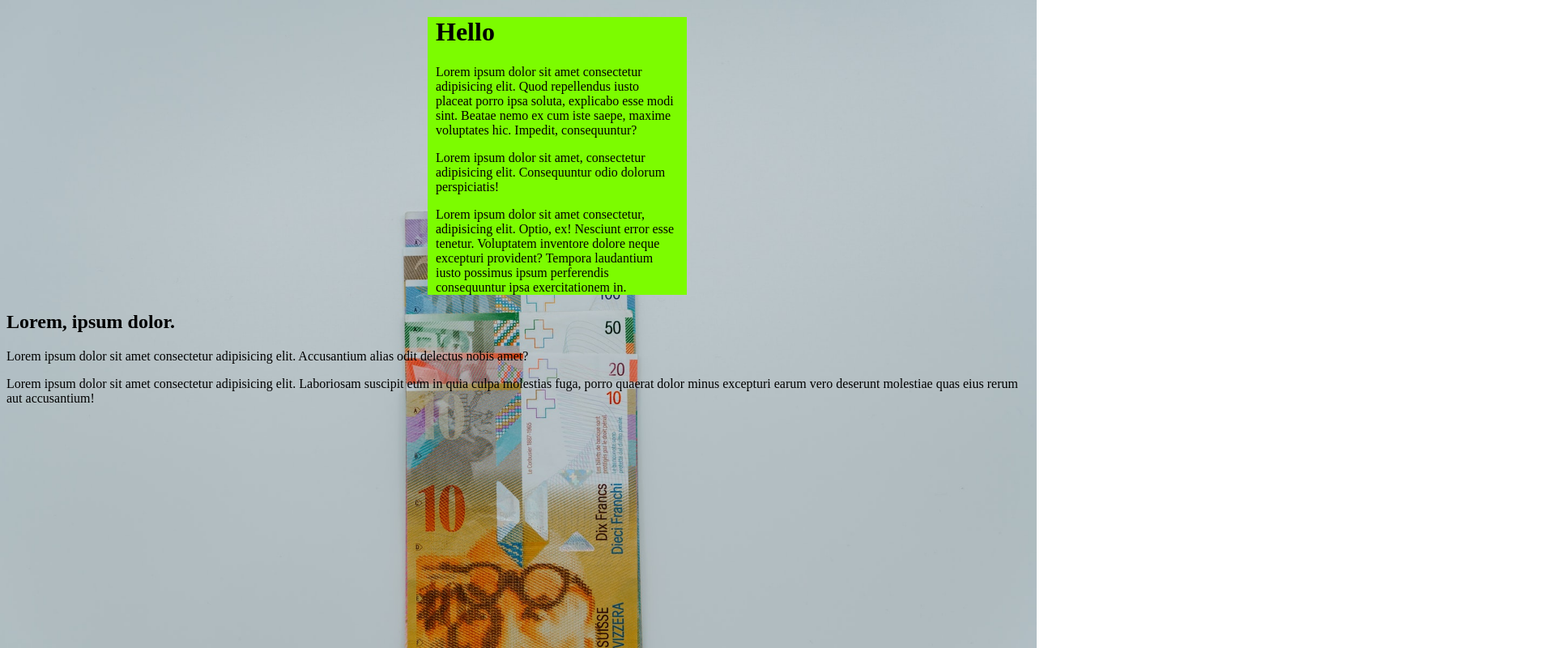
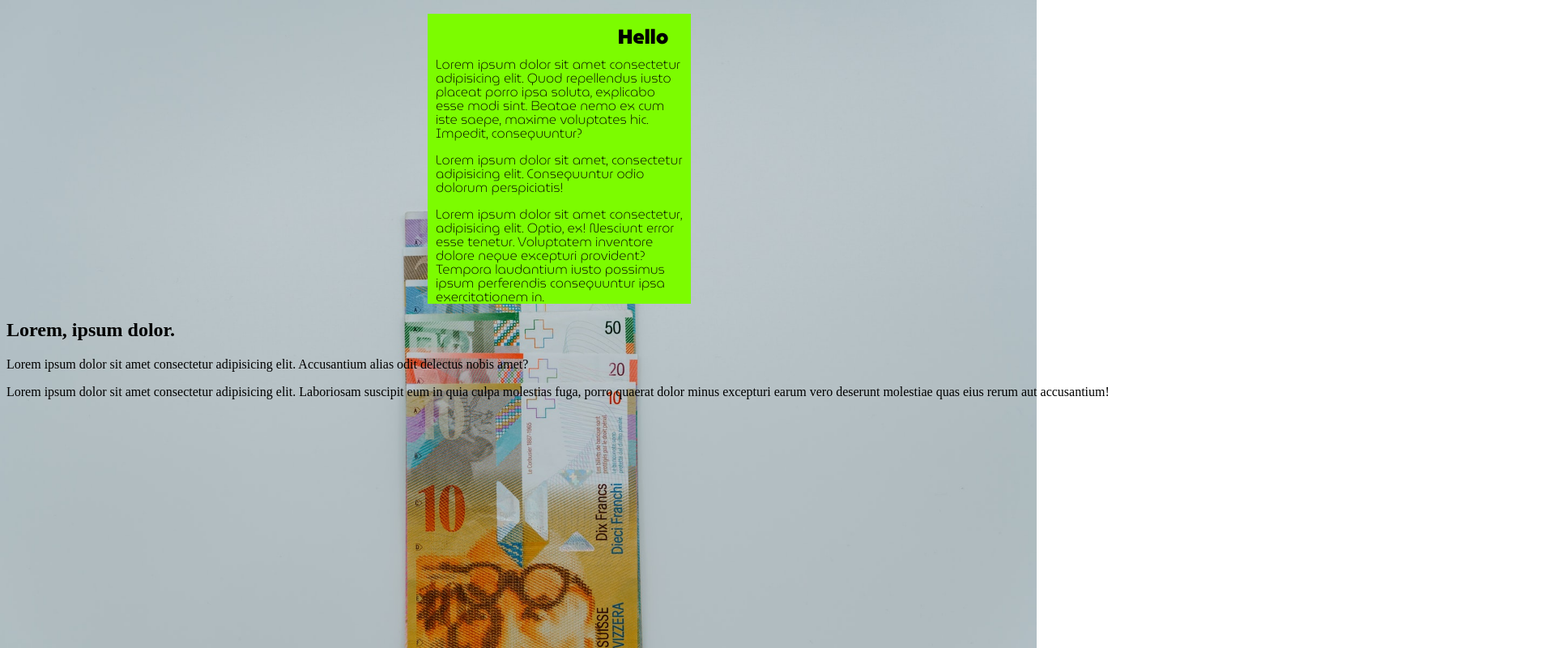
Before and after one commit to LexSava/github-lesson, a plain HTML site: page index.html in a window 1280 px wide. Shown: the whole page at 81% size, 1920 px wide, since content can reach past the window. Drawn offline with Linux system fonts and the light colour scheme.

Commit message:
установили стили на класс peak

```diff
--- a/css/style.css
+++ b/css/style.css
@@ -1,4 +1,5 @@
 body {
+  width: 1920px;
   background: url(../img/claudio.jpg) repeat-y;
   background-size: 100% auto;
 }
@@ -31,9 +32,16 @@ div.middle {
 div.middle p {
   font-family: "MuseoModerno-ExtraLight";
 } */
-
+div.peak h1 {
+  font-family: "MuseoModerno-Black";
+  margin-left: 225px;
+  padding-top: 20px;
+  font-size: 25px;
+}
 div.peak {
-  width: 320px;
+  width: 325px;
+  font-family: "MuseoModerno-ExtraLight";
+  line-height: 17px;
   background-color: lawngreen;
   box-sizing: border-box;
   padding: 0 10px;
```
